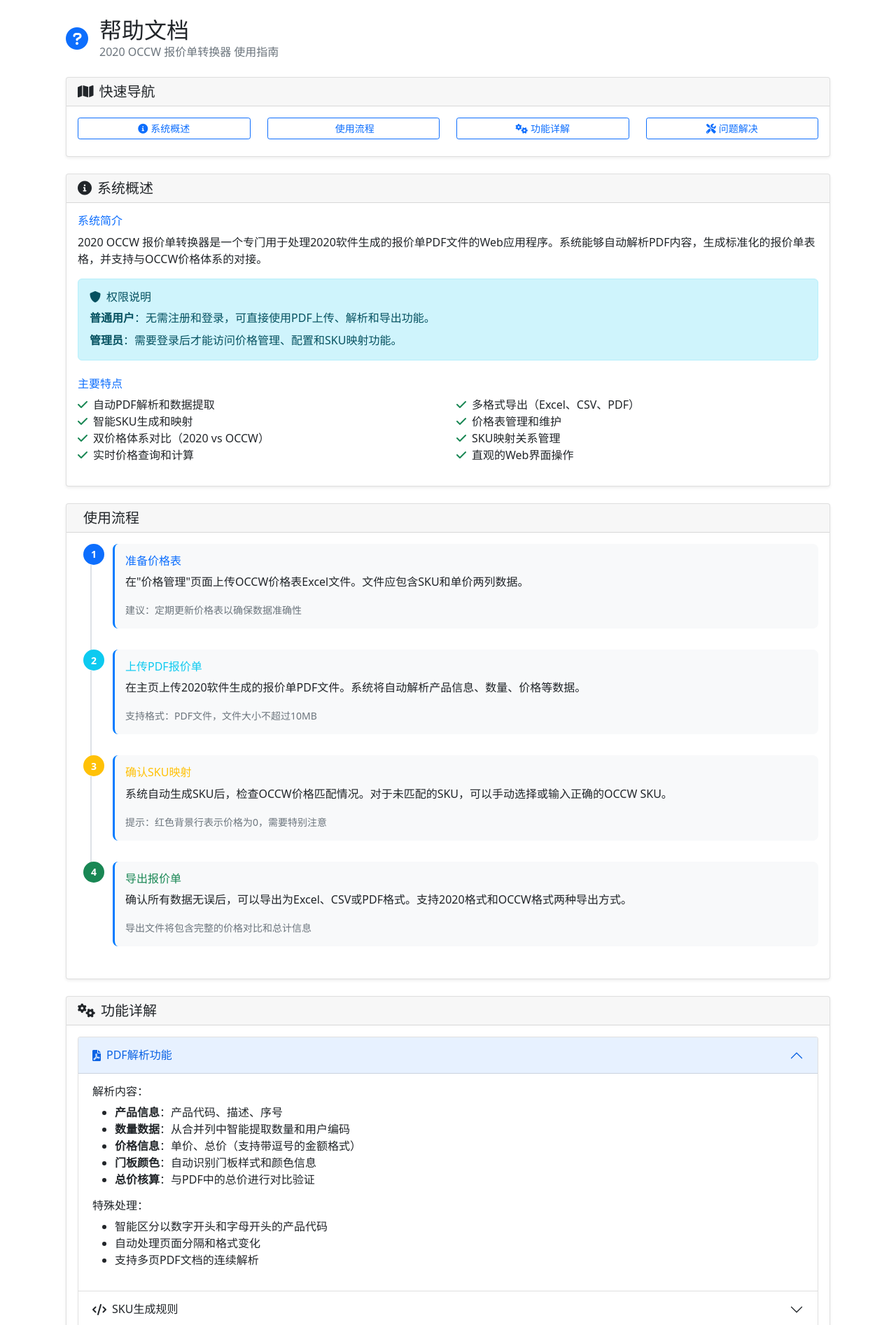
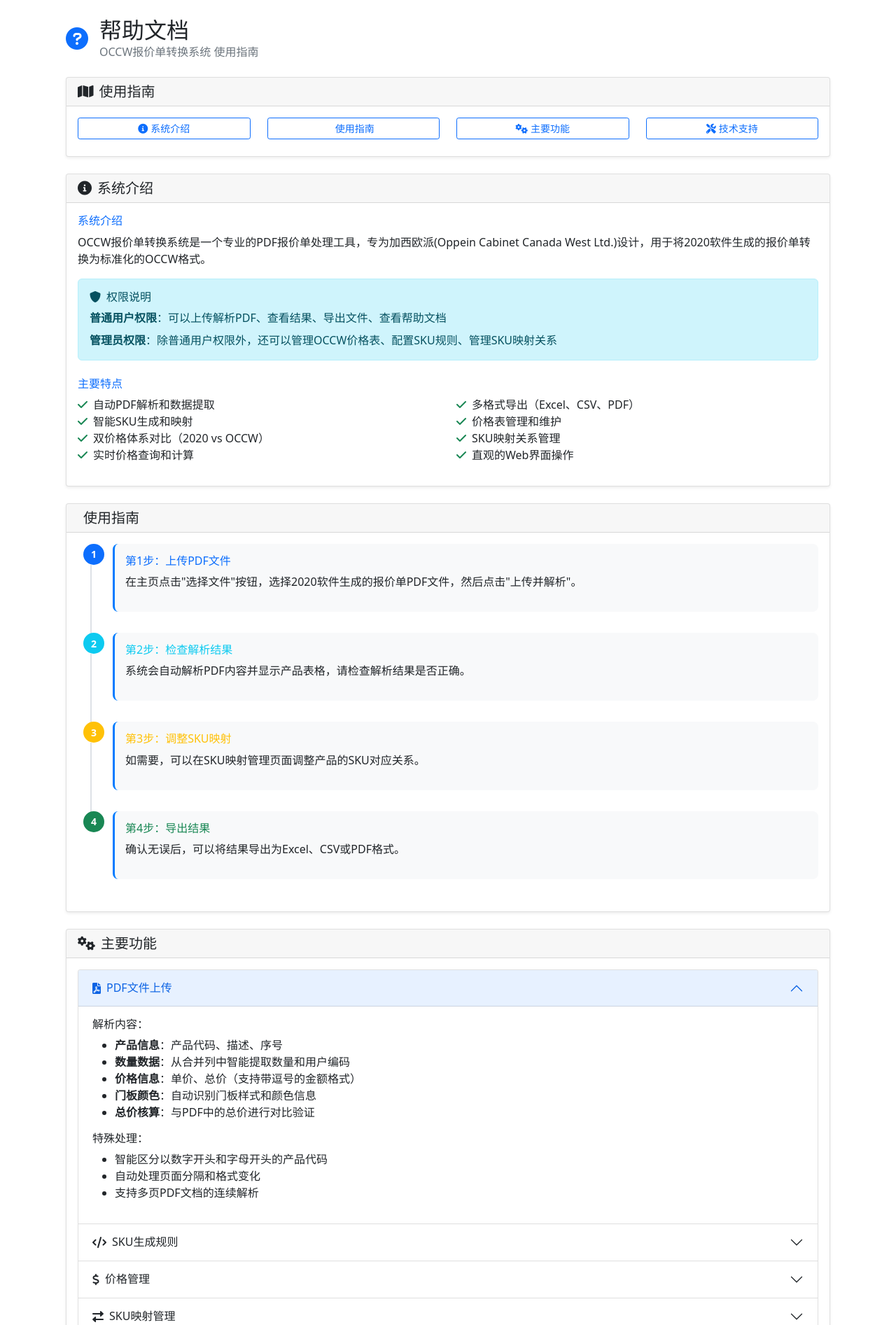
Before and after one commit to Grant-Huang/occw-utils-app, a Flask app: page /help in a window 1280 px wide. Shown: the part 56-1949 px from the top of the page at 70% size. Run offline with Flask 3, Linux system fonts and the light colour scheme.

Commit message:
帮助文档多语言支持与联系信息更新
重要更新：
 帮助文档全面多语言支持（中文、英语、法语）
 更新联系邮箱: info@oppeincabinet.ca
 更新联系电话: +1 (778) 532-6233
 移除在线客服部分（暂未开通）

具体改进：
- 添加40+个帮助页面专用翻译键
- 系统介绍、功能说明全面本地化
- 使用指南4步骤多语言展示
- 权限说明清晰分类
- 联系信息专业化显示
- 版本信息动态展示

技术细节：
- 翻译覆盖所有帮助内容
- 保持原有页面结构和样式
- 支持动态语言切换
- 集成版本信息显示
- 公司品牌信息一致性

用户体验：
- 三语言帮助文档
- 专业技术支持渠道
- 清晰的使用指导
- 规范的版权信息

```diff
--- a/templates/help.html
+++ b/templates/help.html
@@ -1,6 +1,6 @@
 {% extends "base.html" %}
 
-{% block title %}帮助文档 - 2020 OCCW 报价单转换器{% endblock %}
+{% block title %}{{ t('help_title') }} - {{ t('system_name') }}{% endblock %}
 
 {% block content %}
 <div class="container-fluid">
@@ -10,8 +10,8 @@
             <div class="d-flex align-items-center">
                 <i class="fas fa-question-circle fa-2x text-primary me-3"></i>
                 <div>
-                    <h2 class="mb-0">帮助文档</h2>
-                    <p class="text-muted mb-0">2020 OCCW 报价单转换器 使用指南</p>
+                    <h2 class="mb-0">{{ t('help_title') }}</h2>
+                    <p class="text-muted mb-0">{{ t('system_name') }} {{ t('help_usage_guide') }}</p>
                 </div>
             </div>
         </div>
@@ -22,28 +22,28 @@
         <div class="col-12">
             <div class="card">
                 <div class="card-header">
-                    <h5 class="mb-0"><i class="fas fa-map me-2"></i>快速导航</h5>
+                    <h5 class="mb-0"><i class="fas fa-map me-2"></i>{{ t('help_usage_guide') }}</h5>
                 </div>
                 <div class="card-body">
                     <div class="row">
                         <div class="col-md-3">
                             <a href="#overview" class="btn btn-outline-primary btn-sm w-100 mb-2">
-                                <i class="fas fa-info-circle me-1"></i>系统概述
+                                <i class="fas fa-info-circle me-1"></i>{{ t('help_system_intro') }}
                             </a>
                         </div>
                         <div class="col-md-3">
                             <a href="#workflow" class="btn btn-outline-primary btn-sm w-100 mb-2">
-                                <i class="fas fa-flow-chart me-1"></i>使用流程
+                                <i class="fas fa-flow-chart me-1"></i>{{ t('help_usage_guide') }}
                             </a>
                         </div>
                         <div class="col-md-3">
                             <a href="#features" class="btn btn-outline-primary btn-sm w-100 mb-2">
-                                <i class="fas fa-cogs me-1"></i>功能详解
+                                <i class="fas fa-cogs me-1"></i>{{ t('help_main_features') }}
                             </a>
                         </div>
                         <div class="col-md-3">
                             <a href="#troubleshooting" class="btn btn-outline-primary btn-sm w-100 mb-2">
-                                <i class="fas fa-tools me-1"></i>问题解决
+                                <i class="fas fa-tools me-1"></i>{{ t('help_technical_support') }}
                             </a>
                         </div>
                     </div>
@@ -57,16 +57,16 @@
         <div class="col-12">
             <div class="card">
                 <div class="card-header">
-                    <h5 class="mb-0"><i class="fas fa-info-circle me-2"></i>系统概述</h5>
+                    <h5 class="mb-0"><i class="fas fa-info-circle me-2"></i>{{ t('help_system_intro') }}</h5>
                 </div>
                 <div class="card-body">
-                    <h6 class="text-primary">系统简介</h6>
-                    <p>2020 OCCW 报价单转换器是一个专门用于处理2020软件生成的报价单PDF文件的Web应用程序。系统能够自动解析PDF内容，生成标准化的报价单表格，并支持与OCCW价格体系的对接。</p>
+                    <h6 class="text-primary">{{ t('help_system_intro') }}</h6>
+                    <p>{{ t('help_system_intro_desc') }}</p>
 
                     <div class="alert alert-info">
-                        <h6 class="alert-heading"><i class="fas fa-shield-alt me-2"></i>权限说明</h6>
-                        <p class="mb-2"><strong>普通用户</strong>：无需注册和登录，可直接使用PDF上传、解析和导出功能。</p>
-                        <p class="mb-0"><strong>管理员</strong>：需要登录后才能访问价格管理、配置和SKU映射功能。</p>
+                        <h6 class="alert-heading"><i class="fas fa-shield-alt me-2"></i>{{ t('help_permissions') }}</h6>
+                        <p class="mb-2"><strong>{{ t('help_normal_users') }}</strong>：{{ t('help_normal_users_desc') }}</p>
+                        <p class="mb-0"><strong>{{ t('help_admin_users') }}</strong>：{{ t('help_admin_users_desc') }}</p>
                     </div>
 
                     <h6 class="text-primary mt-4">主要特点</h6>
@@ -98,7 +98,7 @@
         <div class="col-12">
             <div class="card">
                 <div class="card-header">
-                    <h5 class="mb-0"><i class="fas fa-flow-chart me-2"></i>使用流程</h5>
+                    <h5 class="mb-0"><i class="fas fa-flow-chart me-2"></i>{{ t('help_usage_guide') }}</h5>
                 </div>
                 <div class="card-body">
                     <div class="row">
@@ -107,36 +107,32 @@
                                 <div class="timeline-item">
                                     <div class="timeline-marker bg-primary">1</div>
                                     <div class="timeline-content">
-                                        <h6 class="text-primary">准备价格表</h6>
-                                        <p>在"价格管理"页面上传OCCW价格表Excel文件。文件应包含SKU和单价两列数据。</p>
-                                        <small class="text-muted">建议：定期更新价格表以确保数据准确性</small>
+                                        <h6 class="text-primary">{{ t('help_step1') }}</h6>
+                                        <p>{{ t('help_step1_desc') }}</p>
                                     </div>
                                 </div>
 
                                 <div class="timeline-item">
                                     <div class="timeline-marker bg-info">2</div>
                                     <div class="timeline-content">
-                                        <h6 class="text-info">上传PDF报价单</h6>
-                                        <p>在主页上传2020软件生成的报价单PDF文件。系统将自动解析产品信息、数量、价格等数据。</p>
-                                        <small class="text-muted">支持格式：PDF文件，文件大小不超过10MB</small>
+                                        <h6 class="text-info">{{ t('help_step2') }}</h6>
+                                        <p>{{ t('help_step2_desc') }}</p>
                                     </div>
                                 </div>
 
                                 <div class="timeline-item">
                                     <div class="timeline-marker bg-warning">3</div>
                                     <div class="timeline-content">
-                                        <h6 class="text-warning">确认SKU映射</h6>
-                                        <p>系统自动生成SKU后，检查OCCW价格匹配情况。对于未匹配的SKU，可以手动选择或输入正确的OCCW SKU。</p>
-                                        <small class="text-muted">提示：红色背景行表示价格为0，需要特别注意</small>
+                                        <h6 class="text-warning">{{ t('help_step3') }}</h6>
+                                        <p>{{ t('help_step3_desc') }}</p>
                                     </div>
                                 </div>
 
                                 <div class="timeline-item">
                                     <div class="timeline-marker bg-success">4</div>
                                     <div class="timeline-content">
-                                        <h6 class="text-success">导出报价单</h6>
-                                        <p>确认所有数据无误后，可以导出为Excel、CSV或PDF格式。支持2020格式和OCCW格式两种导出方式。</p>
-                                        <small class="text-muted">导出文件将包含完整的价格对比和总计信息</small>
+                                        <h6 class="text-success">{{ t('help_step4') }}</h6>
+                                        <p>{{ t('help_step4_desc') }}</p>
                                     </div>
                                 </div>
                             </div>
@@ -152,7 +148,7 @@
         <div class="col-12">
             <div class="card">
                 <div class="card-header">
-                    <h5 class="mb-0"><i class="fas fa-cogs me-2"></i>功能详解</h5>
+                    <h5 class="mb-0"><i class="fas fa-cogs me-2"></i>{{ t('help_main_features') }}</h5>
                 </div>
                 <div class="card-body">
                     <div class="accordion" id="featuresAccordion">
@@ -160,7 +156,7 @@
                         <div class="accordion-item">
                             <h2 class="accordion-header" id="pdfParsing">
                                 <button class="accordion-button" type="button" data-bs-toggle="collapse" data-bs-target="#collapsePdfParsing">
-                                    <i class="fas fa-file-pdf me-2"></i>PDF解析功能
+                                    <i class="fas fa-file-pdf me-2"></i>{{ t('help_pdf_upload') }}
                                 </button>
                             </h2>
                             <div id="collapsePdfParsing" class="accordion-collapse collapse show" data-bs-parent="#featuresAccordion">
@@ -451,30 +447,39 @@
         <div class="col-12">
             <div class="card border-primary">
                 <div class="card-header bg-primary text-white">
-                    <h5 class="mb-0"><i class="fas fa-headset me-2"></i>技术支持</h5>
+                    <h5 class="mb-0"><i class="fas fa-headset me-2"></i>{{ t('help_technical_support') }}</h5>
                 </div>
                 <div class="card-body">
-                    <p>如果您在使用过程中遇到问题，请通过以下方式获取帮助：</p>
+                    <div class="row mb-4">
+                        <div class="col-12">
+                            <h6 class="text-primary">{{ t('help_contact_info') }}</h6>
+                            <p>{{ t('help_company_full') }}</p>
+                        </div>
+                    </div>
                     <div class="row">
-                        <div class="col-md-4">
+                        <div class="col-md-6">
                             <div class="text-center">
                                 <i class="fas fa-envelope fa-2x text-primary mb-2"></i>
-                                <h6>邮件支持</h6>
-                                <p class="text-muted">发送问题描述和截图到<br><code>support@example.com</code></p>
+                                <h6>{{ t('help_email_support') }}</h6>
+                                <p class="text-muted"><code>info@oppeincabinet.ca</code></p>
                             </div>
                         </div>
-                        <div class="col-md-4">
+                        <div class="col-md-6">
                             <div class="text-center">
                                 <i class="fas fa-phone fa-2x text-success mb-2"></i>
-                                <h6>电话支持</h6>
-                                <p class="text-muted">工作日 9:00-18:00<br><code>400-123-4567</code></p>
+                                <h6>{{ t('help_phone_support') }}</h6>
+                                <p class="text-muted"><code>+1 (778) 532-6233</code></p>
                             </div>
                         </div>
-                        <div class="col-md-4">
-                            <div class="text-center">
-                                <i class="fas fa-comments fa-2x text-info mb-2"></i>
-                                <h6>在线客服</h6>
-                                <p class="text-muted">实时在线支持<br><code>QQ: 123456789</code></p>
+                    </div>
+
+                    <!-- 版本信息 -->
+                    <div class="row mt-4">
+                        <div class="col-12">
+                            <div class="alert alert-light">
+                                <h6 class="alert-heading">{{ t('help_version_info') }}</h6>
+                                <p class="mb-0">{{ t('help_current_version') }}: <strong>{{ version }}</strong></p>
+                                <small class="text-muted">{{ t('help_company_name') }} - {{ t('company_full_name') }}</small>
                             </div>
                         </div>
                     </div>
```
Also changed, not shown: translations.py (+123 -0 lines).
